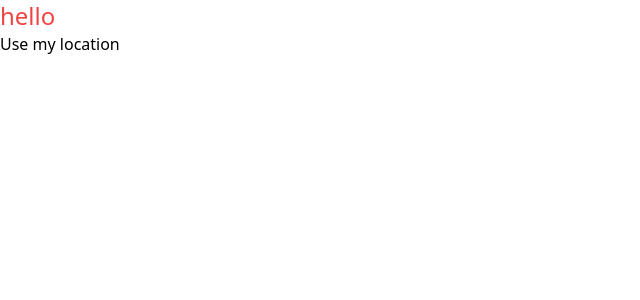
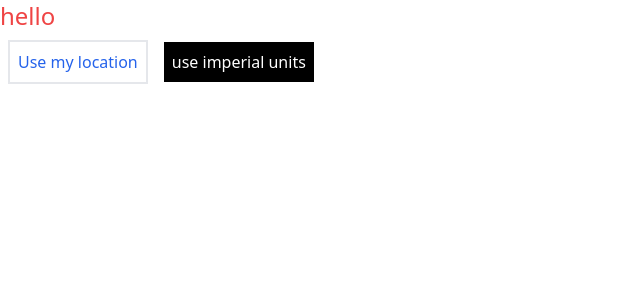
Before and after one commit to DagnyGrabe/u07-react, a React (Create React App) app in the folder weather-app/: page / in a window 1280 px wide. Shown: the top 300 px of the page, without its empty margins (0-640 px from the left). Built offline with nearby package versions, Linux system fonts and the light colour scheme.

Commit message:
add change units button

```diff
--- a/weather-app/src/App.js
+++ b/weather-app/src/App.js
@@ -1,10 +1,12 @@
 import React, { useEffect, useState } from "react";
 import axios from "axios";
+import "./index.css";
 import { WEATHER_API_URL, WEATHER_API_KEY } from './api';
 import CurrentWeather from "./components/current-weather";
 import UserPositionButton from "./components/user-position-button";
 import HourlyForecast from "./components/hourly-forecast";
 import DailyForecast from "./components/daily-forecast";
+import UnitsButton from "./components/units-button";
 
 
 function App() {
@@ -14,11 +16,14 @@ function App() {
   const [currentWeather, setCurrentWeather] = useState(null);
   const [hourlyForecast, setHourlyForecast] = useState(null);
   const [dailyForecast, setDailyForecast] = useState(null);
+  const [units, setUnits] = useState('metric');
+  const [displayUnits, setDisplayUnits] = useState(['°C', 'm/s']);
+
 
   const currentWeatherUrl =
-    `${WEATHER_API_URL}2.5/weather?lat=${lat}&lon=${lon}&appid=${WEATHER_API_KEY}&units=metric`;
+    `${WEATHER_API_URL}2.5/weather?lat=${lat}&lon=${lon}&appid=${WEATHER_API_KEY}&units=${units}`;
   const forecastUrl =
-    `${WEATHER_API_URL}3.0/onecall?lat=${lat}&lon=${lon}&exclude=current,minutely,alerts&appid=${WEATHER_API_KEY}&units=metric`;
+    `${WEATHER_API_URL}3.0/onecall?lat=${lat}&lon=${lon}&exclude=current,minutely,alerts&appid=${WEATHER_API_KEY}&units=${units}`;
 
   useEffect(() => {
 
@@ -40,15 +45,16 @@ function App() {
       }
     }
     getWeather();
-  }, [lon]);
+  }, [lon, units]);
 
   return (
     <div className="App">
       <h1 className="text-2xl text-red-500">hello</h1>
       <UserPositionButton setLat={setLat} setLon={setLon} />
-      {currentWeather && <CurrentWeather data={currentWeather} />}
-      {hourlyForecast && <HourlyForecast data={hourlyForecast} />}
-      {dailyForecast && <DailyForecast data={dailyForecast} />}
+      <UnitsButton setUnits={setUnits} setDisplayUnits={setDisplayUnits} />
+      {currentWeather && <CurrentWeather data={currentWeather} displayUnits={displayUnits}/>}
+      {hourlyForecast && <HourlyForecast data={hourlyForecast} displayUnits={displayUnits}/>}
+      {dailyForecast && <DailyForecast data={dailyForecast} displayUnits={displayUnits}/>}
     </div>
   );
 }
--- a/weather-app/src/components/current-weather.js
+++ b/weather-app/src/components/current-weather.js
@@ -1,6 +1,6 @@
 
 
-const CurrentWeather = ({data}) => {
+const CurrentWeather = ({ data, displayUnits }) => {
 
     const getTime = (time) => {
         let localTime = new Date(time * 1000).toLocaleTimeString(
@@ -15,12 +15,13 @@ const CurrentWeather = ({data}) => {
                 <img
                 alt="weather-icon"
                 src={require(`../icons/${data.weather[0].icon}.png`)} />
-                <p>{Math.round(data.main.temp)}°C</p>
+                <p>{Math.round(data.main.temp)}{displayUnits[0]}</p>
             </div>
             <div>
                 <p>details</p>
                 <p>sunrise: {getTime(data.sys.sunrise)}</p>
                 <p>sunset: {getTime(data.sys.sunset)}</p>
+                <p>windspeed: {Math.round(data.wind.speed)} {displayUnits[1]}</p>
                 <ul>
 
                 </ul>
--- a/weather-app/src/components/daily-forecast.js
+++ b/weather-app/src/components/daily-forecast.js
@@ -1,6 +1,6 @@
 
 
-function DailyForecast({data}) {
+function DailyForecast({ data, displayUnits }) {
 
     const getDay = (day) => {
         let weekDay = new Date(day * 1000).toLocaleDateString(
@@ -16,8 +16,8 @@ function DailyForecast({data}) {
                     <p>{item.weather[0].description}</p>
                     <img alt='weather icon'
                          src={require(`../icons/${item.weather[0].icon}.png`)} />
-                    <p>High: {Math.round(item.temp.max)}°C</p>
-                    <p>Low: {Math.round(item.temp.min)}°C</p>
+                    <p>High: {Math.round(item.temp.max)}{displayUnits[0]}</p>
+                    <p>Low: {Math.round(item.temp.min)}{displayUnits[0]}</p>
                 </div>
             ))}
         </div>
--- a/weather-app/src/components/hourly-forecast.js
+++ b/weather-app/src/components/hourly-forecast.js
@@ -1,6 +1,6 @@
 
 
-function HourlyForecast({data}) {
+function HourlyForecast({ data, displayUnits }) {
 
     const getHour = (time) => {
         let hour = new Date(time * 1000).toLocaleTimeString(
@@ -18,7 +18,7 @@ function HourlyForecast({data}) {
                     <p>{item.weather[0].description}</p>
                     <img alt='weather icon'
                          src={require(`../icons/${item.weather[0].icon}.png`)} />
-                    <p>{Math.round(item.temp)}°C</p>
+                    <p>{Math.round(item.temp)}{displayUnits[0]}</p>
                 </div>
             ))}
         </div>
--- /dev/null
+++ b/weather-app/src/components/units-button.js
@@ -0,0 +1,31 @@
+import { useState } from "react";
+
+function UnitsButton({ setUnits, setDisplayUnits }) {
+
+    const [unit, setUnit] = useState('imperial');
+
+    const changeUnits = (unit) => {
+        switch (unit) {
+            case 'imperial':
+                setUnits('imperial');
+                setDisplayUnits(['°F', 'mph']);
+                setUnit('metric');
+                break;
+            case 'metric':
+                setUnits('metric');
+                setDisplayUnits(['°C', 'm/s']);
+                setUnit('imperial');
+                break;
+        }
+    }
+
+    return (
+        <button onClick={() => changeUnits(unit)}
+                className="p-2 m-2 bg-black text-white">
+            use {unit} units
+        </button>
+    );
+
+}
+
+export default UnitsButton;
--- a/weather-app/src/components/user-position-button.js
+++ b/weather-app/src/components/user-position-button.js
@@ -15,7 +15,8 @@ function UserPositionButton({ setLat, setLon}) {
 
     return (
         <button
-        onClick={() => getUserCoords()}>
+        onClick={() => getUserCoords()}
+        className="p-2 m-2 text-blue-600 border-2">
         Use my location
         </button>
     );
```
